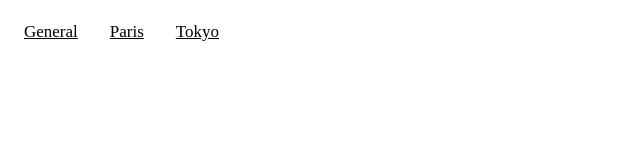
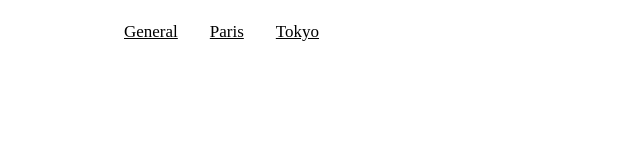
Before and after one commit to Coolwo/spacerubble, a plain HTML site: page index.html in a window 1280 px wide. Shown: the whole page, without its empty margins (0-640 px from the left). Drawn offline with Linux system fonts and the light colour scheme.

Commit message:
Update index.html

```diff
--- a/index.html
+++ b/index.html
@@ -3,7 +3,7 @@
 <style>
 	body {
 		font-family: "Times New Roman", Times, serif;
-		padding-left:100 px;
+		padding-left:100px;
 	}
 
 	.tab {
```
